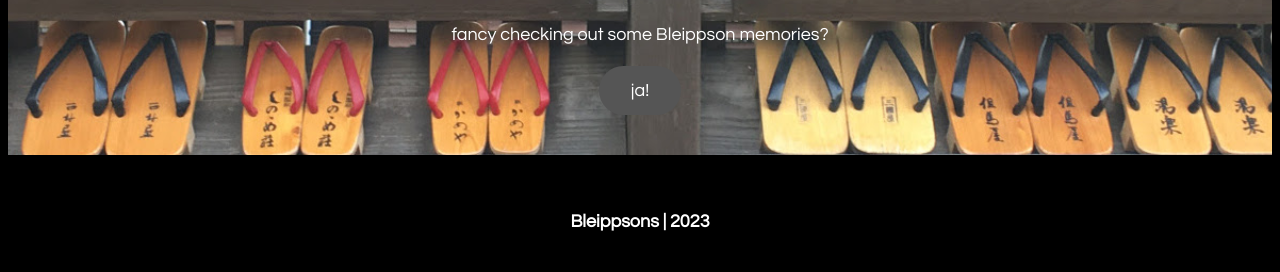
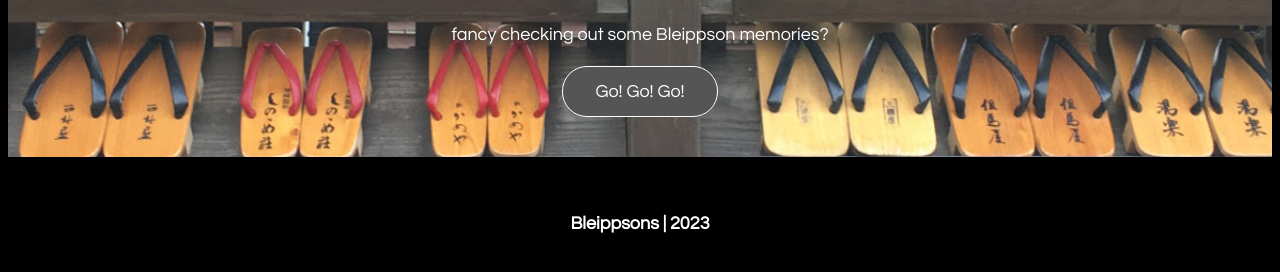
Before and after one commit to mattTea/bleippo-plan, a website: page public/welcome.html in a window 1280 px wide. Shown: the part 388-660 px from the top of the page. Drawn offline with nearby package versions, Linux system fonts and the light colour scheme.

Commit message:
Button and memories styling

```diff
--- a/public/style.css
+++ b/public/style.css
@@ -29,7 +29,8 @@ button {
     background-color: #555555;
     /*background-color: #20B2AA;*/
     border-color: white;
-    border: 2px;
+    border-style: solid;
+    border-width: 1px;
     color: white;
     padding: 15px 32px;
     text-align: center;
--- a/public/welcome.html
+++ b/public/welcome.html
@@ -31,7 +31,7 @@
             <h1><span><br><br><br><br>Risitas welcomes you...</span></h1>
             <p>fancy checking out some Bleippson memories?</p>
             <div id="button" style="text-align:center">
-                <a href="memories.html"><button type="button" id="yes-button">ja!</button></a>
+                <a href="memories.html"><button type="button" id="yes-button">Go! Go! Go!</button></a>
             </div>
         </div>
     </div>
--- a/todos.js
+++ b/todos.js
@@ -21,6 +21,10 @@ Structure...
 	Date (it happened)
 	Where
 
-2. Ability for users to post memories - how will these appear?
+3. Ability for users to post memories - how will these appear?
 	On anniversaries of when they happened
 	Option to notify NOW
+
+4. Login ability (middleware?)
+
+5. Post memories
```
Also changed, not shown: public/index.html (+0 -9 lines), public/memories.html (+4 -3 lines), 1 other file.
